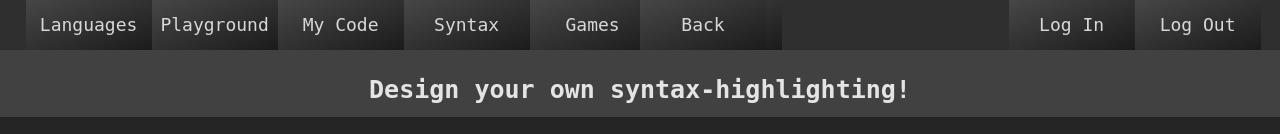
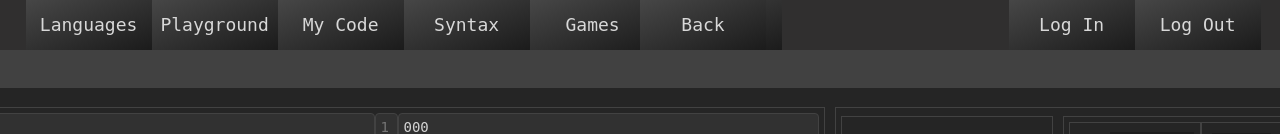
Before and after one commit to NikkeArp/my-website, a Flask app: template templates/internal/syntax.html in a window 1280 px wide; the page is wider, and only the part inside the window is pictured. Shown: the part 177-311 px from the top of that part. Run offline with Flask 2, Linux system fonts and the light colour scheme; the visitor is signed in with stand-in values (Sample User, id 1); the template is opened without the code that fills it: most values are stand-ins (such as "Sample title", 1, 10 or a date in 2020).

Commit message:
change of plans

```diff
--- a/templates/internal/syntax.html
+++ b/templates/internal/syntax.html
@@ -7,7 +7,6 @@
 
   <div class="articles" id="syntaxArticles">
     <article id="syntaxArticle">
-      <h2>Design your own syntax-highlighting!</h2>
       <!----------------------------- Syntax highlight designer ---------------------------->
       <div class="appBox" id="syntaxAppFrame">
 
```
Also changed, not shown: app.py (+1 -13 lines).
